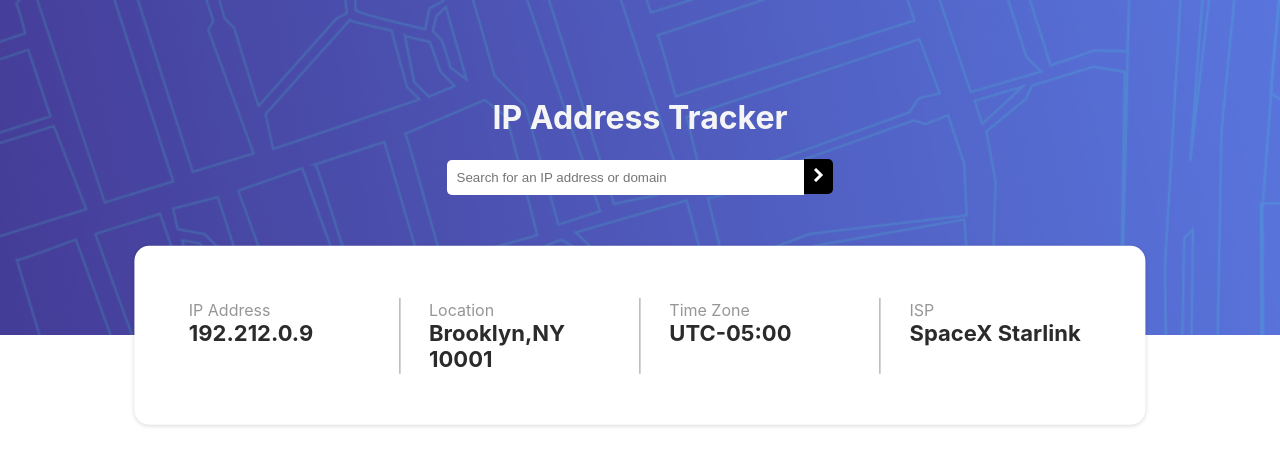
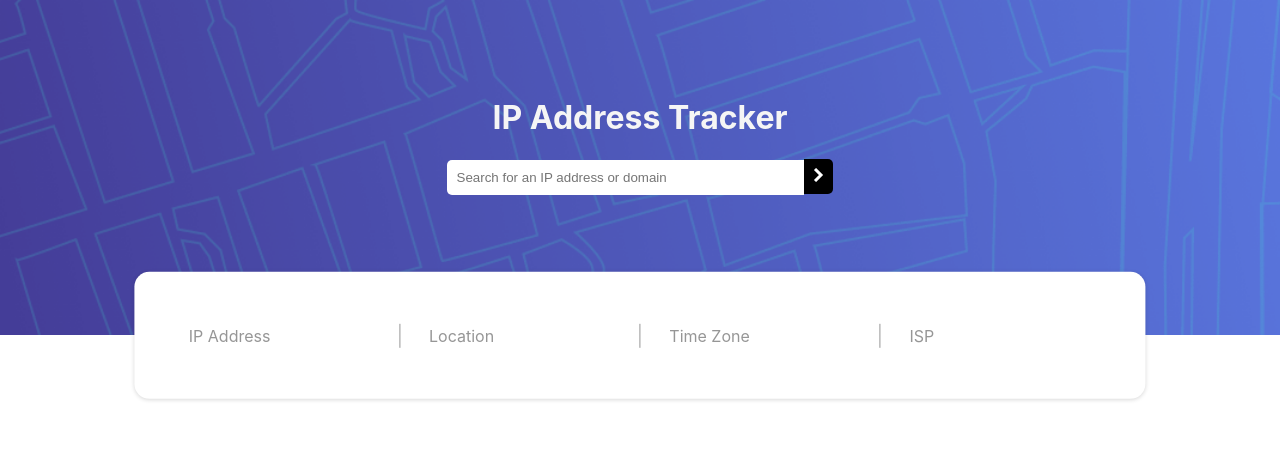
Before and after one commit to ridaarif98/ip-address-tracker, a React (Create React App) app: page / in a window 1280 px wide. Shown: the top 466 px of the page. Built offline with nearby package versions, Linux system fonts and the light colour scheme.

Commit message:
Make form functional and add api

```diff
--- a/src/Form.js
+++ b/src/Form.js
@@ -1,30 +1,87 @@
-import icon from './images/icon-arrow.svg';
+import React, { useState, useEffect }  from 'react';
+import { MapContainer, TileLayer } from 'react-leaflet';
+import "leaflet/dist/leaflet.css"
+import iconArrow from './images/icon-arrow.svg';
+import MarkerPosition from './MarkerPosition';
 
 function IPForm() {
+  const [address, setAddress] = useState(null)
+  const [ipAddress, setIpAdress] = useState("")
+  const checkIpPattern = /^(25[0-5]|2[0-4][0-9]|1[0-9]{2}|[1-9]?[0-9])\.(25[0-5]|2[0-4][0-9]|1[0-9]{2}|[1-9]?[0-9])\.(25[0-5]|2[0-4][0-9]|1[0-9]{2}|[1-9]?[0-9])\.(25[0-5]|2[0-4][0-9]|1[0-9]{2}|[1-9]?[0-9])$/;
+  const checkDomainPattern = /^(?!-)(?!.*--)[A-Za-z0-9-]{1,63}(?<!-)\.([A-Za-z0-9-]{1,63}\.)*[A-Za-z]{2,6}$/;
+
+  // useEffect(() => {
+  //   try{
+  //     const getIpData = async () => {
+  //       const result =await fetch(`https://geo.ipify.org/api/v2/country,city?apiKey=at_NpqdxEKOgaFvCrNVat6uV8AGpNa4f&ipAddress=8.8.8.8`)
+  //       const data =await result.json()
+  //       setAddress(data)
+  //     }
+  //     getIpData()
+  //   }catch(error){
+  //     console.trace(error)
+  //   }
+  // },[])
+
+  const fetchIpData = async () => {
+    const result =await fetch(`https://geo.ipify.org/api/v2/country,city?apiKey=at_NpqdxEKOgaFvCrNVat6uV8AGpNa4f&${
+      checkIpPattern.test(ipAddress) ? `ipAddress=${ipAddress}`: checkDomainPattern.test(ipAddress) ?
+      `domain=${ipAddress}` : ""
+    }`)
+        const data =await result.json()
+        console.log(data)
+        setAddress(data)
+  };
+
+  const handleSubmit = (e) => {
+      e.preventDefault();
+      fetchIpData();
+      setIpAdress("")
+  }
+
   return(
+    <>
     <div className="ip-form">
       <h1>IP Address Tracker</h1>
-      <input type="text" placeholder="Search for an IP address or domain" name="ip-address" />
-      <button type="submit"><img src={icon} alt="icon-arrow" /></button>
+      <form onSubmit={handleSubmit}>
+      <input
+        type="text"
+        placeholder="Search for an IP address or domain"
+        name="ip-address"
+        value={ipAddress}
+        onChange={(e) => setIpAdress(e.target.value)}
+      />
+      <button type="submit"><img src={iconArrow} alt="icon-arrow" /></button>
+      </form>
       <div className="ip-data">
       <div className="data">
           <span>IP Address</span>
-          <h4>192.212.0.9</h4>
+          {address && <h4>{address.ip}</h4> }
       </div>
       <div className="data">
           <span>Location</span>
-          <h4>Brooklyn,NY 10001</h4>
+          {address && <h4>{address.location.city}, {address.location.region}</h4>}
       </div>
       <div className="data">
         <span>Time Zone</span>
-        <h4>UTC-05:00</h4>
+        {address &&<h4>UTC {address.location.timezone}</h4>}
       </div>
       <div className="data">
         <span>ISP</span>
-        <h4>SpaceX Starlink</h4>
+        {address &&<h4>{address.isp}</h4>}
       </div>
       </div>
     </div>
+    {address &&
+        <MapContainer center={[address.location.lat, address.location.lng]} zoom={13} scrollWheelZoom={false} style={{ height: "60vh", width: "100%" }}>
+        <TileLayer
+          attribution='&copy; <a href="https://www.openstreetmap.org/copyright">OpenStreetMap</a> contributors'
+          url="https://{s}.tile.openstreetmap.org/{z}/{x}/{y}.png"
+        />
+        <MarkerPosition address={address}/>
+      </MapContainer>
+    }
+      </>
   )
 }
 
```
